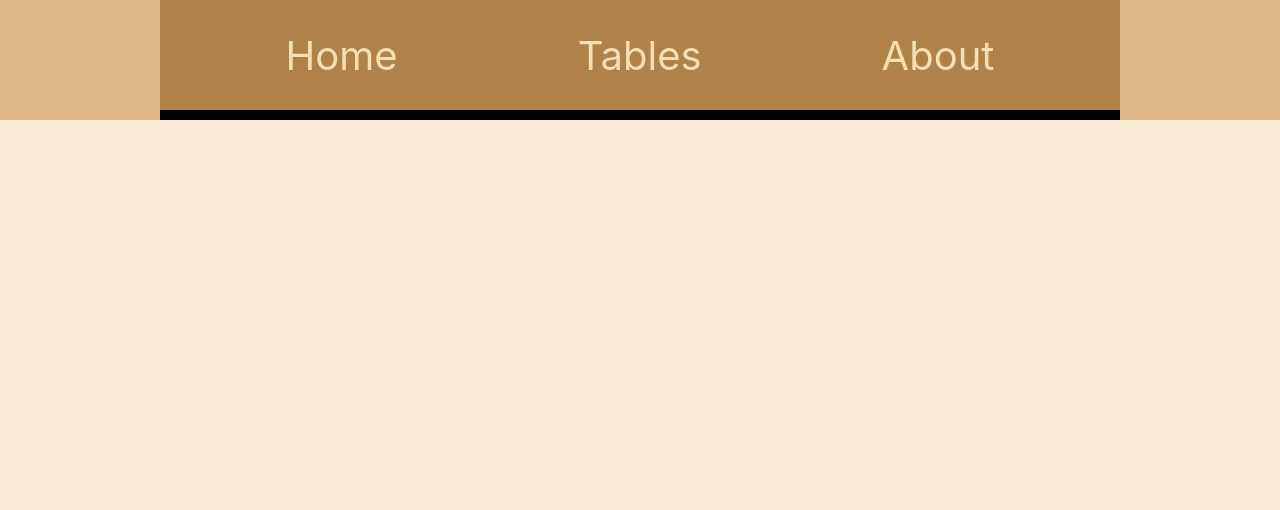
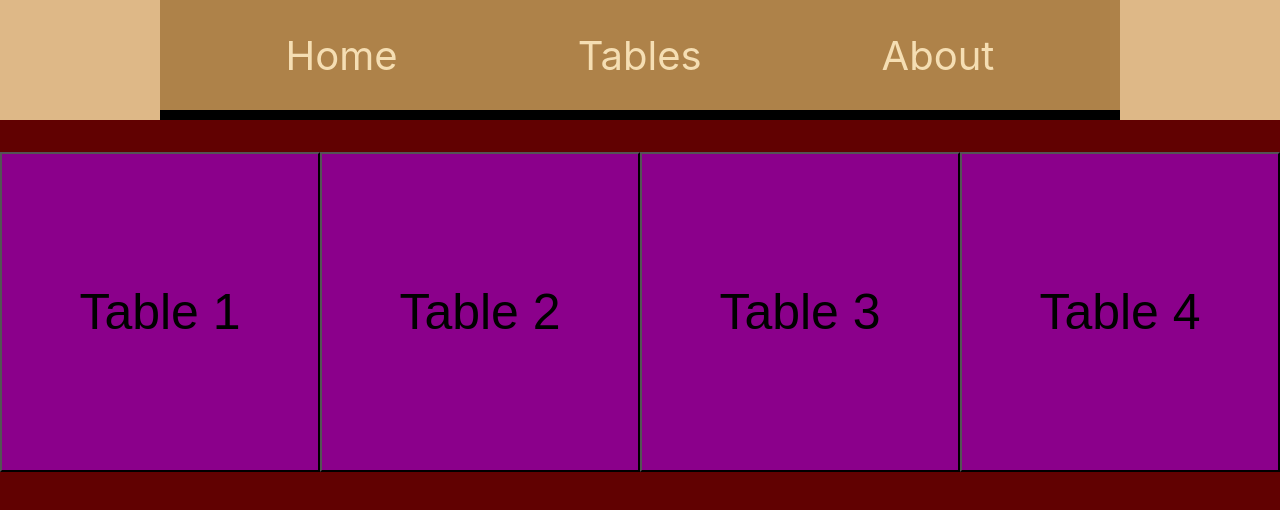
Before and after one commit to leopantsulaia/Restaurant-project, a React (Create React App) app: page / in a window 1280 px wide. Before the commit this address had no page. Shown: the top 510 px of the page. Built offline with nearby package versions, Linux system fonts and the light colour scheme.

Commit message:
C:/Program Files/Git/ did not work so works now

```diff
--- a/src/App.js
+++ b/src/App.js
@@ -29,6 +29,7 @@ function App() {
           <div className='mid-div'>
             <Routes>
               <Route path='/Home' element={<MyComponent />} />
+              <Route path='/' element={<MyComponent />} />
               <Route path='/Home/:tableNumber' element={<MyComponent />} />
               <Route path='/Tables' element={<Tables />} />
               <Route path='/About' element={<About />} />
```
